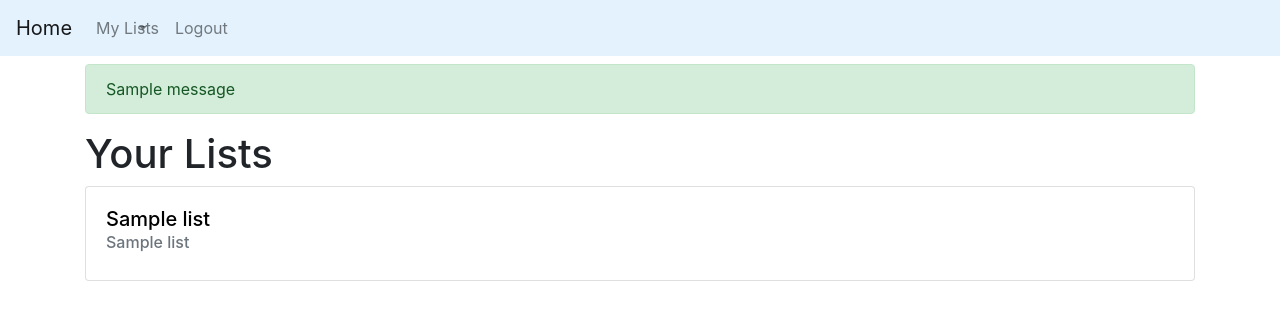
After one commit to wenzstev/grocerylistapp, a Flask app: page /home in a window 1280 px wide. The commit adds this page. Shown: the top 320 px of the page. Run offline with Flask 2, Linux system fonts and the light colour scheme; a user stored in the database is signed in; tables that the repository leaves empty hold one stand-in row (values such as "Sample post"); one stand-in notice (Sample message) is shown; some libraries are stand-ins or nearby versions.

Commit message:
user homepage

```diff
--- a/grocerylistapp/account/routes.py
+++ b/grocerylistapp/account/routes.py
@@ -2,12 +2,24 @@ from flask import Blueprint, render_template, flash, redirect, url_for
 from flask_login import current_user, login_user, logout_user, login_required
 from sqlalchemy import exc
 from grocerylistapp import bcrypt, db
-from grocerylistapp.models import User
+from grocerylistapp.models import User, CompiledList
+from grocerylistapp.forms import RecipeURLForm, CustomRecipeForm
+from grocerylistapp.constructors import ChecklistCard
 
 from grocerylistapp.account.forms import RegistrationForm, LoginForm
 
 
 account = Blueprint('account', __name__)
+
+
+@account.route('/home', methods=['GET', 'POST'])
+def user_homepage():
+    user_lists = CompiledList.query.filter_by(user_id=current_user.id)
+    user_lists = [ChecklistCard(c, 3) for c in user_lists]
+
+    url_form = RecipeURLForm(prefix='url')
+
+    return render_template('user_home.html', user_lists=user_lists, url_form=url_form, grocery_lists=user_lists)
 
 
 @account.route('/register', methods=['GET', 'POST'])
--- a/grocerylistapp/checklist/utils.py
+++ b/grocerylistapp/checklist/utils.py
@@ -15,10 +15,10 @@ line_colors = {
 
 
 
-def create_list():
+def create_list(user_id):
     # create new list
     random_hex = secrets.token_urlsafe(8)
-    new_list = CompiledList(hex_name=random_hex)
+    new_list = CompiledList(hex_name=random_hex, user_id=user_id)
     db.session.add(new_list)
     db.session.commit()
 
--- a/grocerylistapp/line/routes.py
+++ b/grocerylistapp/line/routes.py
@@ -15,6 +15,7 @@ line = Blueprint('line', __name__)
 def get_colors():
     # check if finding by line id or recipe hex
     line_id = request.form.get('line_id', -1, int)
+    print(line_id)
     if line_id > 0:  # if we have a line id
         cur_line = RawLine.query.filter_by(line_id).first_or_404()
     else:  # we're finding it from a recipe hex
--- a/grocerylistapp/main/routes.py
+++ b/grocerylistapp/main/routes.py
@@ -1,6 +1,7 @@
 import secrets, json, pdfkit
 
 from flask import Blueprint, render_template, redirect, url_for, request, jsonify, flash, make_response
+from flask_login import current_user
 from grocerylistapp.forms import CustomRecipeForm, RecipeURLForm
 
 from grocerylistapp.models import RecipeList, RawLine, CleanedLine, CompiledList
@@ -12,12 +13,13 @@ main = Blueprint('main', __name__)
 
 @main.route('/', methods=['GET', 'POST'])
 def home():
+    if current_user.is_authenticated:
+        return redirect(url_for('account.user_homepage'))
+
     url_form = RecipeURLForm(prefix="url")
     custom_form = CustomRecipeForm(prefix="custom")
 
-    grocery_lists = CompiledList.query.all()
 
     return render_template('home.html', title="Welcome!",
-                           grocery_lists=grocery_lists,
                            url_form=url_form,
                            custom_form=custom_form)
--- a/grocerylistapp/models.py
+++ b/grocerylistapp/models.py
@@ -30,6 +30,7 @@ class CompiledList(db.Model):
     hex_name = db.Column(db.String(20), unique=True, nullable=False)  # name for database #TODO use hex_id() function
     lines = db.relationship('CleanedLine', backref='list', lazy=True)  # cleaned lines for the list
     recipes = db.relationship('RecipeList', backref='complist', lazy=True)  # all recipes that are in the compiled list
+    user_id = db.Column(db.ForeignKey('user.id'), nullable=False)  # the id of the user who made the list
 
     def __repr__(self):
         return f"{self.name}"
@@ -71,6 +72,7 @@ class User(db.Model, UserMixin):
     username = db.Column(db.String(20), unique=True, nullable=False)
     email = db.Column(db.String(120), unique=True, nullable=False)
     password = db.Column(db.String(60), nullable=False)
+    checklists = db.relationship('CompiledList', backref='user', lazy=True)  # the user's grocery lists
 
     def __repr__(self):
         return f"(User('{self.username}', '{self.email}'"
--- a/grocerylistapp/recipe/routes.py
+++ b/grocerylistapp/recipe/routes.py
@@ -1,4 +1,5 @@
 from flask import Blueprint, redirect, url_for, render_template, request, flash
+from flask_login import current_user
 
 from grocerylistapp import db
 
@@ -86,7 +87,6 @@ def clean_recipe(list_name, new_recipe):
 
     rlist_lines = [LineToPass(line) for line in rlist_lines]
 
-    for line in rlist_lines:
-        print(line.text_to_colors)
+    grocery_list = CompiledList.query.filter_by(user_id=current_user.id)
 
     return render_template('add_recipe.html', title="Adding Recipe", rlist=rlist, rlist_lines=rlist_lines, form=form)
--- a/grocerylistapp/static/list-functions.js
+++ b/grocerylistapp/static/list-functions.js
@@ -74,14 +74,14 @@ $(document).ready(function(){
     if(!$( this ).hasClass("active")){
       var dot = $( this ).find("span")
       var color = dot.css("background-color")
-      dot.toggleClass("hidden")
+      dot.toggleClass("d-none")
 
       var dots_to_hide = $("#compiled-list").find("span").filter(function(){
         return ($( this ).css("background-color") === color
           &&
           $( this ).hasClass("top-level"))
       })
-      dots_to_hide.toggleClass("hidden")
+      dots_to_hide.toggleClass("d-none")
   }
 }
 
@@ -144,7 +144,7 @@ $(document).ready(function(){
 
     $.ajax({
       type: 'POST',
-      url: $SCRIPT_ROOT + '/list/get_colors',
+      url: $SCRIPT_ROOT + '/line/get_colors',
       data: data,
       dataType: 'json',
       success: function(jsonData){
--- a/grocerylistapp/static/main.css
+++ b/grocerylistapp/static/main.css
@@ -152,6 +152,7 @@ a[data-toggle="collapse"] {
   border: none;
   border-radius: 50%;
   right: 30px;
+  bottom: 5px;
   color: indianred;
   font-weight: bold;
   outline: none;
@@ -168,8 +169,8 @@ a[data-toggle="collapse"] {
   outline: none;
   background-color: transparent;
   position: relative;
-  right: 8px;
-  bottom: 8px;
+  right: 10px;
+  bottom: 12px;
   font-size: x-large;
   z-index: 1;
 }
@@ -180,7 +181,7 @@ a[data-toggle="collapse"] {
 
 .ingredient-name {
   position: relative;
-  bottom: 10px;
+  bottom: 15px;
   right: 5px;
 }
 
@@ -305,3 +306,16 @@ a[data-toggle="collapse"] {
 #list-tool-panel{
   padding-bottom: 10px;
 }
+
+.recipe-card:hover{
+  background-color: whitesmoke;
+}
+
+.recipe-card .card-title{
+  color: black;
+}
+
+.recipe-card .card-title:hover{
+  color: dimgrey;
+  text-decoration: none;
+}
--- a/grocerylistapp/templates/home.html
+++ b/grocerylistapp/templates/home.html
@@ -1,7 +1,7 @@
 {% extends 'layout.html' %}
 {% block content %}
 
-<div class="jumbotron">
+<div class="jumbotron mt-4">
     <h1 class="text-center"> Welcome to the Grocery List App!</h1>
 
     <div class="panel panel-default">
--- a/grocerylistapp/templates/layout.html
+++ b/grocerylistapp/templates/layout.html
@@ -7,9 +7,7 @@
 
 
     <!-- Bootstrap Links -->
-    <link rel="stylesheet" href="https://maxcdn.bootstrapcdn.com/bootstrap/3.4.1/css/bootstrap.min.css">
-    <script src="https://ajax.googleapis.com/ajax/libs/jquery/3.4.1/jquery.min.js"></script>
-    <script src="https://maxcdn.bootstrapcdn.com/bootstrap/3.4.1/js/bootstrap.min.js"></script>
+    <link rel="stylesheet" href="https://stackpath.bootstrapcdn.com/bootstrap/4.4.1/css/bootstrap.min.css" integrity="sha384-Vkoo8x4CGsO3+Hhxv8T/Q5PaXtkKtu6ug5TOeNV6gBiFeWPGFN9MuhOf23Q9Ifjh" crossorigin="anonymous">
 
     <link rel="stylesheet" href="{{url_for('static', filename='main.css')}}">
     {% block styles %}
@@ -23,47 +21,39 @@
 
 </head>
 <body>
-<nav class="navbar navbar-inverse">
-    <div class="container-fluid">
-        <div class="navbar-header">
-            <button type="button" class="navbar-toggle" data-toggle="collapse" data-target="#myNavbar">
-                <span class="icon-bar"></span>
-                <span class="icon-bar"></span>
-                <span class="icon-bar"></span>
-            </button>
-            <a class="navbar-brand" href="{{ url_for('main.home') }}">Home</a>
-            {% if current_user.is_authenticated %}
-                <span class="navbar-text navbar-username">Welcome, {{current_user.username}}</span>
-            {% else %}
-                <a class="navbar-brand" href="{{ url_for('account.register') }}">Register</a>
-                <a class="navbar-brand" href="{{ url_for('account.login') }}">Login</a>
-            {% endif %}
-        </div>
+<nav class="navbar navbar-light navbar-expand-sm" style="background-color: #e3f2fd;">
+    <a class="navbar-brand" href="{{ url_for('main.home') }}">Home</a>
+    <button type="button" class="navbar-toggler" data-toggle="collapse" data-target="#myNavbar">
+        <span class="navbar-toggler-icon"></span>
+    </button>
         <div class="collapse navbar-collapse" id="myNavbar">
             <ul class="nav navbar-nav">
-                <li><a href="{{ url_for('main.home')}}">Home</a></li>
+                {% if not current_user.is_authenticated %}
+                    <li class="nav-item"><a class="nav-link" href="{{ url_for('account.register') }}">Register</a></li>
+                    <li class="nav-item"><a class="nav-link" href="{{ url_for('account.login') }}">Login</a></li>
+                {% endif %}
                 {% if grocery_lists %}
-                    <li class="dropdown">
-                        <a class="dropdown-toggle" data-toggle="dropdown" href="#">My Lists<span class="caret"></span></a>
-                        <ul class="dropdown-menu">
+                    <li class="nav-item dropdown">
+                        <a class="nav-link dropdown-toggle" data-toggle="dropdown" href="#">My Lists<span class="caret"></span></a>
+                        <div class="dropdown-menu">
                             {% for list in grocery_lists %}
-                                <li><a id="link-{{list.hex_name}}" href="{{url_for('checklist.compiled_list', hex_name=list.hex_name)}}">{{ list.name }} ({{ list.hex_name }})</a></li>
+                                <a class="nav-link dropdown-item" id="link-{{list.hex_name}}" href="{{url_for('checklist.compiled_list', hex_name=list.hex_name)}}">{{ list.name }} ({{ list.hex_name }})</a>
                             {% endfor %}
-                        </ul>
+                        </div>
                     </li>
                 {% endif %}
                 {% if current_user.is_authenticated %}
-                    <li><a href="{{ url_for('account.logout') }}">Logout</a></li>
+                    <li class="nav-item"><a class="nav-link" href="{{ url_for('account.logout') }}">Logout</a></li>
                 {% endif %}
             </ul>
+
         </div>
-    </div>
 </nav>
 <div class="container" role="main">
     {% with messages = get_flashed_messages(with_categories=true) %}
         {% if messages %}
             {% for category, message in messages %}
-                <div class="alert alert-{{ category }}">
+                <div class="alert alert-{{ category }} mt-2">
                     {{ message }}
                 </div>
             {% endfor %}
@@ -72,10 +62,15 @@
     {% block content %}{% endblock %}
 </div>
 
-<script src="https://ajax.googleapis.com/ajax/libs/jquery/3.4.1/jquery.min.js"></script>
+<!-- jQuery first, then Popper.js, then Bootstrap JS -->
+<script src="https://code.jquery.com/jquery-3.2.1.min.js"></script>
+<script src="https://cdn.jsdelivr.net/npm/popper.js@1.16.0/dist/umd/popper.min.js" integrity="sha384-Q6E9RHvbIyZFJoft+2mJbHaEWldlvI9IOYy5n3zV9zzTtmI3UksdQRVvoxMfooAo" crossorigin="anonymous"></script>
+<script src="https://stackpath.bootstrapcdn.com/bootstrap/4.4.1/js/bootstrap.min.js" integrity="sha384-wfSDF2E50Y2D1uUdj0O3uMBJnjuUD4Ih7YwaYd1iqfktj0Uod8GCExl3Og8ifwB6" crossorigin="anonymous"></script>
+
 <script>window.jQuery || document.write('script src="{{ url_for('static', filename='jquery.js') }}">\x3C/script>')</script>
 <script type=text/javascript>
     $SCRIPT_ROOT = {{ request.script_root|tojson|safe }};
 </script>
+{% block scripts %}{% endblock %}
 </body>
 </html>
--- a/grocerylistapp/templates/login.html
+++ b/grocerylistapp/templates/login.html
@@ -1,7 +1,8 @@
 {% extends 'layout.html' %}
 
 {% block content %}
-<div class="centered-form well">
+<div class="card mt-4 mx-auto" style="max-width: 500px;">
+    <div class="card-body bg-light">
         <h4> Log in to your account:</h4>
         <hr/>
         <form method="POST" action="">
@@ -37,4 +38,5 @@
             </div>
         </form>
     </div>
+</div>
 {% endblock content %}
--- a/grocerylistapp/templates/register.html
+++ b/grocerylistapp/templates/register.html
@@ -1,7 +1,8 @@
 {% extends 'layout.html' %}
 
 {% block content %}
-<div class="centered-form well">
+<div class="card mt-4 mx-auto" style="max-width: 500px;">
+    <div class="card-body bg-light">
         <h4> Register a new account to save your Grocery Lists!</h4>
         <hr/>
         <form method="POST" action="">
@@ -64,4 +65,5 @@
             </div>
         </form>
     </div>
+</div>
 {% endblock content %}
--- /dev/null
+++ b/grocerylistapp/templates/user_home.html
@@ -0,0 +1,39 @@
+{% extends 'layout.html' %}
+
+{% block content %}
+<h1>Your Lists</h1>
+
+
+{% for list in user_lists %}
+<div class="card recipe-card">
+    <div class="card-body">
+        <h5><a href="{{url_for('checklist.compiled_list', hex_name=list.hex_name)}}" class="stretched-link card-title">{{list.name}}</a></h5>
+        {% for recipe in list.sample_recipes %}
+            <h6 class="card-subtitle mb-2 text-muted">{{ recipe.name }}</h6>
+        {% endfor %}
+        {% if list.leftover_recipes > 0 %}
+            <p class="card-text font-italic text-muted">...and {{list.leftover_recipes}} more. </p>
+        {% endif %}
+    </div>
+</div>
+{% else %}
+<h3>You haven't made any lists yet.</h3>
+<div class="card">
+    <div class="card-body">
+        <form method="POST" action="{{url_for('checklist.create', method='url')}}">
+            {{ url_form.hidden_tag() }}
+            <div class="form-row">
+                <div class="col">
+                {{ url_form.url(class="form-control", placeholder=url_form.url.label.text) }}
+                </div>
+                <div class="col">
+                {{ url_form.submit(class="btn btn-primary") }}
+                </div>
+            </div>
+        </form>
+    </div>
+</div>
+{% endfor %}
+
+
+{% endblock content %}
```
Also changed, not shown: grocerylistapp/checklist/routes.py (+6 -5 lines), grocerylistapp/constructors.py (+16 -0 lines), grocerylistapp/templates/add_recipe.html (+3 -4 lines), grocerylistapp/templates/list_page.html (+8 -14 lines), grocerylistapp/site.db. Lines whose indentation alone changed are shown as unchanged.
